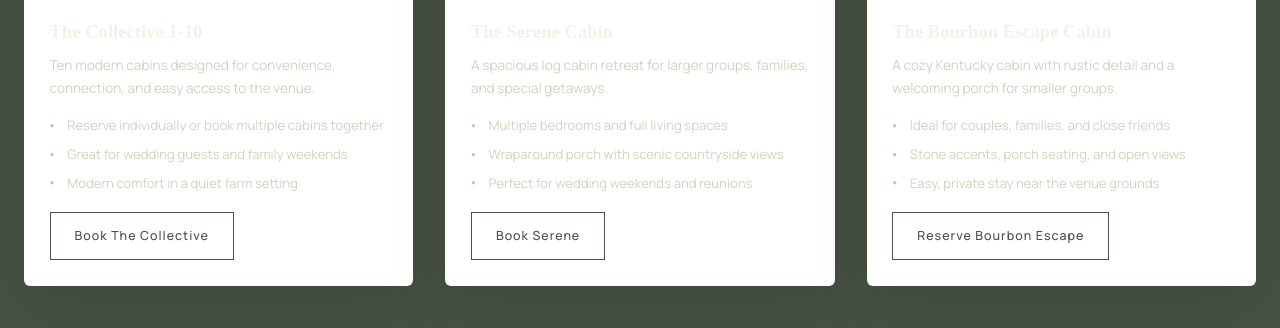
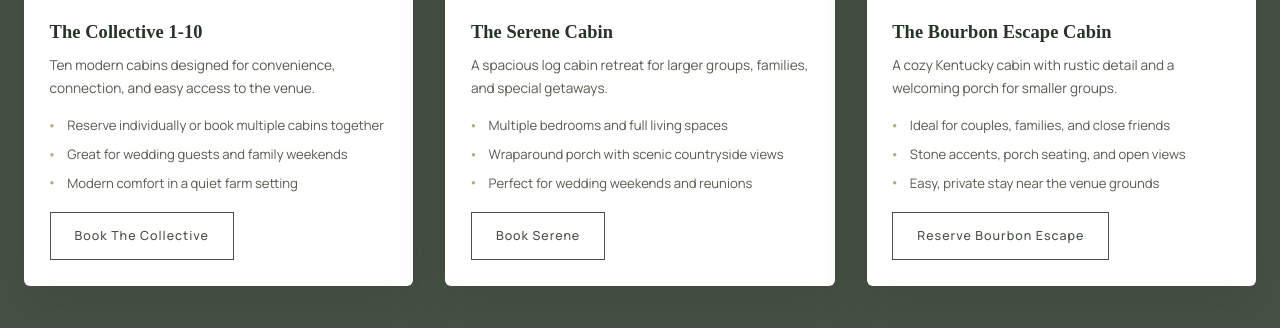
Before and after one commit to biopathogenix/show-barn, a plain HTML site: page accommodation.html in a window 1280 px wide. Shown: the part 2768-3096 px from the top of the page. Drawn offline with nearby package versions, Linux system fonts and the light colour scheme.

Commit message:
Fix illegible cabin card text on Accommodation page
Cabin card headings and body text were inheriting the dark-page theme's
cream/tan text colors instead of colors meant for a white card, making
the "The Collective", "The Serene Cabin", etc. headings nearly
invisible against the white background. Give them explicit dark colors
scoped to the white card.

```diff
--- a/style.css
+++ b/style.css
@@ -941,6 +941,19 @@ footer{ background:var(--forest-deep); color:rgba(255,255,255,.75); padding:4.5r
   margin-bottom: 1.4rem;
 }
 
+.showbarn-page .cabin-card-body h3{
+  color: #263426;
+}
+
+.showbarn-page .cabin-card-body p.desc,
+.showbarn-page .cabin-card-body li{
+  color: #5a594f;
+}
+
+.showbarn-page .cabin-card-body li::before{
+  color: var(--tan-dark);
+}
+
 .showbarn-page .gallery-band{
   background: #475544;
   padding: 3.5rem 0 4.2rem;
```
